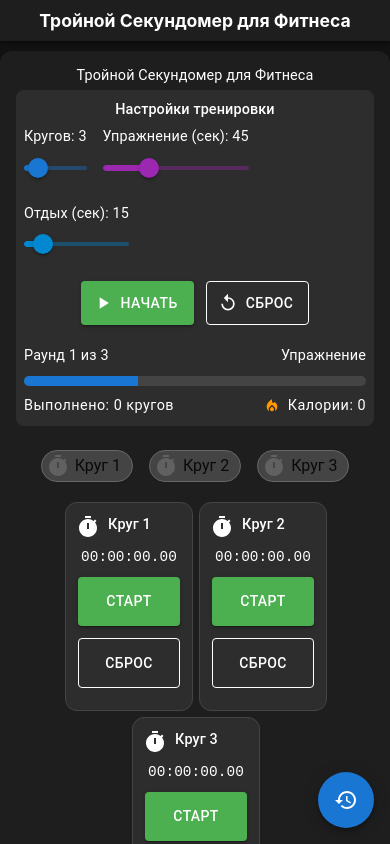
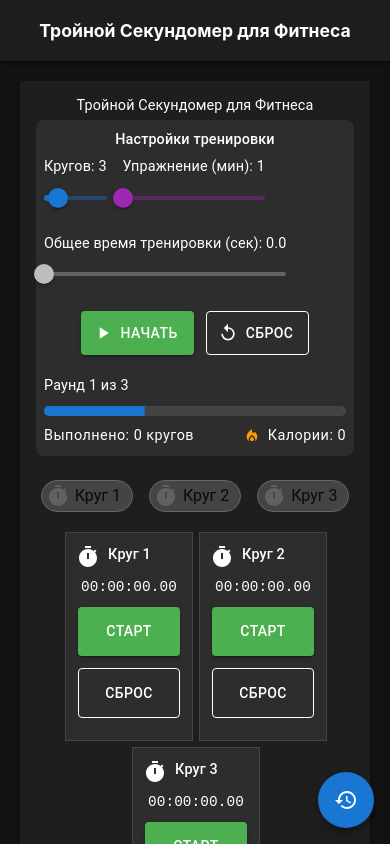
Before and after one commit to 1989ARS198921/fitness-stopwatch-fresh-start, a React (Create React App) app: page / in a window 390 px wide. Shown: the top 844 px of the page. Built offline with nearby package versions, Linux system fonts and the light colour scheme.

Commit message:
Fix: Correct workout logic, time calculation, and add blinking active timer indicator. Add total workout time display.

```diff
--- a/src/App.css
+++ b/src/App.css
@@ -9,7 +9,7 @@
 }
 
 .App-header {
-  padding: 10px;
+  padding: 20px;
   background-color: #1e1e1e;
   box-shadow: 0 2px 4px rgba(0,0,0,0.5);
   position: sticky;
@@ -19,11 +19,11 @@
 
 .App-header h1 {
   margin: 0;
-  font-size: 1.2rem;
+  font-size: 1.5rem;
 }
 
 main {
-  padding: 10px 0;
+  padding: 20px;
   width: 100%;
   box-sizing: border-box;
 }
@@ -49,7 +49,7 @@ button {
   .MuiPaper-root {
     margin-left: 0 !important;
     margin-right: 0 !important;
-    border-radius: 12px !important; /* Закругленные углы для основной рамки */
+    border-radius: 0 !important;
   }
 
   .MuiTypography-root {
@@ -99,3 +99,9 @@ button, input, select, textarea {
   min-height: 44px;
   box-sizing: border-box;
 }
+
+/* Мигающий эффект для активного таймера */
+@keyframes blink {
+  0% { opacity: 1; }
+  100% { opacity: 0.5; }
+}
--- a/src/App.js
+++ b/src/App.js
@@ -1,3 +1,4 @@
+// src/App.js
 import React, { useState, useEffect, useCallback } from 'react';
 import './App.css';
 import {
@@ -51,10 +52,8 @@ function App() {
 
   const [workoutSettings, setWorkoutSettings] = useState({
     rounds: 3,
-    exerciseTime: 45, // секунды
-    restTime: 15, // секунды
+    exerciseTime: 1, // минут
     currentRound: 1,
-    currentPhase: 'exercise', // 'exercise' или 'rest'
     totalCompletedRounds: 0,
     isWorkoutActive: false,
     isPaused: false
@@ -62,21 +61,29 @@ function App() {
 
   const [calories, setCalories] = useState(0);
   const [showRestAlert, setShowRestAlert] = useState(false);
-
-  // Состояние для истории тренировок - теперь будет загружаться из localStorage
   const [workoutHistory, setWorkoutHistory] = useState(() => {
-    // Загружаем историю из localStorage при инициализации
     const savedHistory = localStorage.getItem('workoutHistory');
     return savedHistory ? JSON.parse(savedHistory) : [];
   });
+  const [showHistory, setShowHistory] = useState(false);
+  const [blinkActive, setBlinkActive] = useState(false);
 
-  // Состояние для отображения диалога истории
-  const [showHistory, setShowHistory] = useState(false);
+  // Эффект для мигания
+  useEffect(() => {
+    if (!workoutSettings.isWorkoutActive || workoutSettings.isPaused) {
+      setBlinkActive(false);
+      return;
+    }
+    const interval = setInterval(() => {
+      setBlinkActive(prev => !prev);
+    }, 500);
+    return () => clearInterval(interval);
+  }, [workoutSettings.isWorkoutActive, workoutSettings.isPaused]);
 
-  // Эффект для сохранения истории в localStorage при её изменении
+  // Эффект для сохранения истории в localStorage
   useEffect(() => {
     localStorage.setItem('workoutHistory', JSON.stringify(workoutHistory));
-  }, [workoutHistory]); // Запускается каждый раз, когда workoutHistory изменяется
+  }, [workoutHistory]);
 
   // Функция для обновления времени таймера
   const handleTimeUpdate = useCallback((timerId, newTime) => {
@@ -113,7 +120,6 @@ function App() {
     setWorkoutSettings(prev => ({
       ...prev,
       currentRound: 1,
-      currentPhase: 'exercise',
       totalCompletedRounds: 0,
       isWorkoutActive: false,
       isPaused: false
@@ -159,7 +165,7 @@ function App() {
 
     // Сохраняем результат тренировки в историю
     const workoutResult = {
-      id: Date.now(), // Используем timestamp как уникальный ID
+      id: Date.now(),
       date: new Date().toLocaleDateString('ru-RU'),
       time: new Date().toLocaleTimeString('ru-RU'),
       rounds: workoutSettings.totalCompletedRounds,
@@ -168,13 +174,11 @@ function App() {
       timers: [...timers]
     };
 
-    // Обновляем состояние истории - это вызовет useEffect и сохранение в localStorage
     setWorkoutHistory(prev => [workoutResult, ...prev]);
   }, [calories, timers, workoutSettings.totalCompletedRounds]);
 
   // Функция для удаления тренировки из истории
   const deleteWorkout = useCallback((id) => {
-    // Удаляем тренировку с указанным id и обновляем состояние
     setWorkoutHistory(prev => prev.filter(workout => workout.id !== id));
   }, []);
 
@@ -196,40 +200,15 @@ function App() {
       totalCompletedRounds: prev.totalCompletedRounds + 1
     }));
 
-    // Показываем уведомление о переходе к отдыху
-    if (workoutSettings.currentPhase === 'exercise') {
+    // Проверяем, закончилась ли тренировка
+    if (workoutSettings.totalCompletedRounds + 1 >= workoutSettings.rounds) {
+      stopWorkout();
+    } else {
+      // Показываем уведомление о переходе
       setShowRestAlert(true);
       setTimeout(() => setShowRestAlert(false), 3000); // Скрываем через 3 секунды
     }
-  }, [workoutSettings.currentPhase]);
-
-  // Функция для перехода к следующему раунду
-  const nextRound = useCallback(() => {
-    setWorkoutSettings(prev => {
-      let newRound = prev.currentRound;
-      let newPhase = prev.currentPhase;
-
-      if (prev.currentPhase === 'exercise') {
-        newPhase = 'rest';
-      } else {
-        newRound = Math.min(prev.currentRound + 1, prev.rounds);
-        newPhase = 'exercise';
-      }
-
-      return {
-        ...prev,
-        currentRound: newRound,
-        currentPhase: newPhase
-      };
-    });
-
-    // Сбрасываем таймеры при переходе к отдыху
-    if (workoutSettings.currentPhase === 'exercise') {
-      setTimers(prevTimers =>
-        prevTimers.map(timer => ({ ...timer, time: 0 }))
-      );
-    }
-  }, [workoutSettings.currentPhase]);
+  }, [workoutSettings.totalCompletedRounds, workoutSettings.rounds, stopWorkout]);
 
   // Расчет калорий (упрощенная формула)
   useEffect(() => {
@@ -243,8 +222,8 @@ function App() {
 
   // Обработка завершения упражнения
   useEffect(() => {
-    if (workoutSettings.isWorkoutActive && !workoutSettings.isPaused && workoutSettings.currentPhase === 'exercise') {
-      const maxTime = workoutSettings.exerciseTime * 1000; // в миллисекундах
+    if (workoutSettings.isWorkoutActive && !workoutSettings.isPaused) {
+      const maxTime = workoutSettings.exerciseTime * 60 * 1000; // в миллисекундах (минуты * 60 * 1000)
       const activeTimer = timers.find(timer => timer.isActive);
 
       if (activeTimer && activeTimer.time >= maxTime) {
@@ -275,11 +254,11 @@ function App() {
       if (isRunning && isActive) {
         interval = setInterval(() => {
           setLocalTime(prevTime => {
-            const newTime = prevTime + 10;
+            const newTime = prevTime + 10; // Увеличиваем на 10 мс
             onTimeUpdate(id, newTime);
             return newTime;
           });
-        }, 10);
+        }, 10); // Интервал 10 мс
       } else {
         clearInterval(interval);
       }
@@ -596,6 +575,9 @@ function App() {
     );
   };
 
+  // Вычисляем общее время тренировки
+  const totalWorkoutTime = timers.reduce((sum, timer) => sum + timer.time, 0) / 1000; // в секундах
+
   return (
     <div className="App">
       <header className="App-header">
@@ -642,28 +624,29 @@ function App() {
                 </Grid>
 
                 <Grid item xs={12} sm={4}>
-                  <Typography gutterBottom>Упражнение (сек): {workoutSettings.exerciseTime}</Typography>
+                  <Typography gutterBottom>Упражнение (мин): {workoutSettings.exerciseTime}</Typography>
                   <Slider
                     value={workoutSettings.exerciseTime}
                     onChange={(e, value) => setWorkoutSettings(prev => ({ ...prev, exerciseTime: value }))}
                     valueLabelDisplay="auto"
-                    step={5}
-                    min={10}
-                    max={120}
+                    step={1}
+                    min={1}
+                    max={10}
                     color="secondary"
                   />
                 </Grid>
 
+                {/* Общее время тренировки - отображение */}
                 <Grid item xs={12} sm={4}>
-                  <Typography gutterBottom>Отдых (сек): {workoutSettings.restTime}</Typography>
+                  <Typography gutterBottom>Общее время тренировки (сек): {totalWorkoutTime.toFixed(1)}</Typography>
                   <Slider
-                    value={workoutSettings.restTime}
-                    onChange={(e, value) => setWorkoutSettings(prev => ({ ...prev, restTime: value }))}
+                    value={totalWorkoutTime}
                     valueLabelDisplay="auto"
-                    step={5}
-                    min={5}
-                    max={60}
+                    step={0.1}
+                    min={0}
+                    max={workoutSettings.rounds * workoutSettings.exerciseTime * 60} // максимум = круги * мин * 60
                     color="info"
+                    disabled // Только для отображения
                   />
                 </Grid>
               </Grid>
@@ -723,20 +706,6 @@ function App() {
 
                     <Button
                       variant="contained"
-                      startIcon={<SkipNext />}
-                      onClick={nextRound}
-                      sx={{
-                        backgroundColor: '#9c27b0',
-                        '&:hover': { backgroundColor: '#7b1fa2' },
-                        m: 0.5,
-                        minWidth: { xs: 120, sm: 'auto' }
-                      }}
-                    >
-                      След. этап
-                    </Button>
-
-                    <Button
-                      variant="contained"
                       startIcon={<Stop />}
                       onClick={stopWorkout}
                       sx={{
@@ -773,9 +742,6 @@ function App() {
                   <Typography variant="subtitle1">
                     Раунд {workoutSettings.currentRound} из {workoutSettings.rounds}
                   </Typography>
-                  <Typography variant="subtitle1">
-                    {workoutSettings.currentPhase === 'exercise' ? 'Упражнение' : 'Отдых'}
-                  </Typography>
                 </Box>
                 <LinearProgress
                   variant="determinate"
@@ -794,7 +760,7 @@ function App() {
               {/* Уведомление о переходе к отдыху */}
               {showRestAlert && (
                 <Alert severity="info" sx={{ mt: 2, borderRadius: 2 }}>
-                  Переход к отдыху! Все таймеры сброшены.
+                  Переход к следующему кругу! Таймер сброшен.
                 </Alert>
               )}
             </Box>
@@ -819,7 +785,8 @@ function App() {
                     fontWeight: timer.isActive ? 'bold' : 'normal',
                     backgroundColor: timer.isActive ? '#1976d2' : '#444',
                     borderColor: timer.isActive ? '#1976d2' : '#666',
-                    borderRadius: 16 // Закругленные углы для чипов
+                    borderRadius: 16, // Закругленные углы для чипов
+                    animation: timer.isActive && blinkActive ? 'blink 0.5s infinite alternate' : 'none'
                   }}
                 />
               ))}
```
